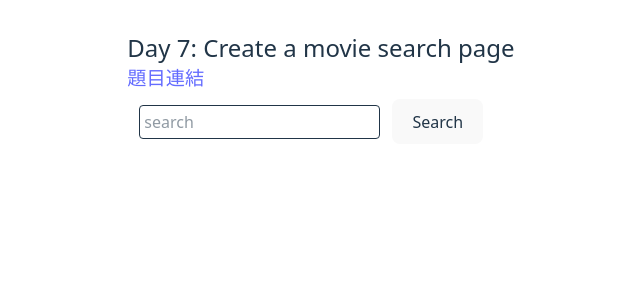
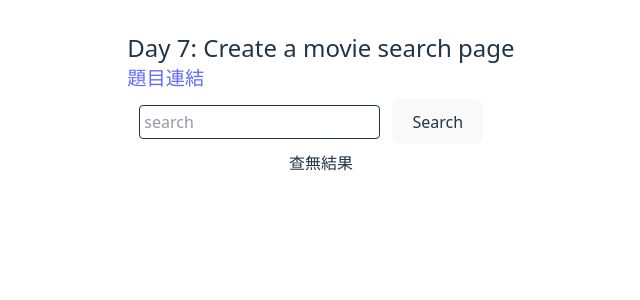
Before and after one commit to hangineer/React-30-Practice, a React (Vite) app: page /day7 in a window 1280 px wide. Shown: the top 300 px of the page, without its empty margins (319-959 px from the left). Built offline with nearby package versions, Linux system fonts and the light colour scheme.

Commit message:
feat: add not found result layout

```diff
--- a/src/pages/day7.jsx
+++ b/src/pages/day7.jsx
@@ -49,8 +49,11 @@ function Day7() {
         <input className="border-1 rounded p-1 m-3" type="text" value={search} placeholder="search" onChange={(e) => setSearch(e.target.value)} />
         <button type="submit">Search</button>
       </form>
-
-      <MovieList movies={movies} />
+      {movies.length === 0 ? (
+        <div className="text-center">查無結果</div>
+      ) : (
+        <MovieList movies={movies} />
+      )}
     </>
   );
 };
```
